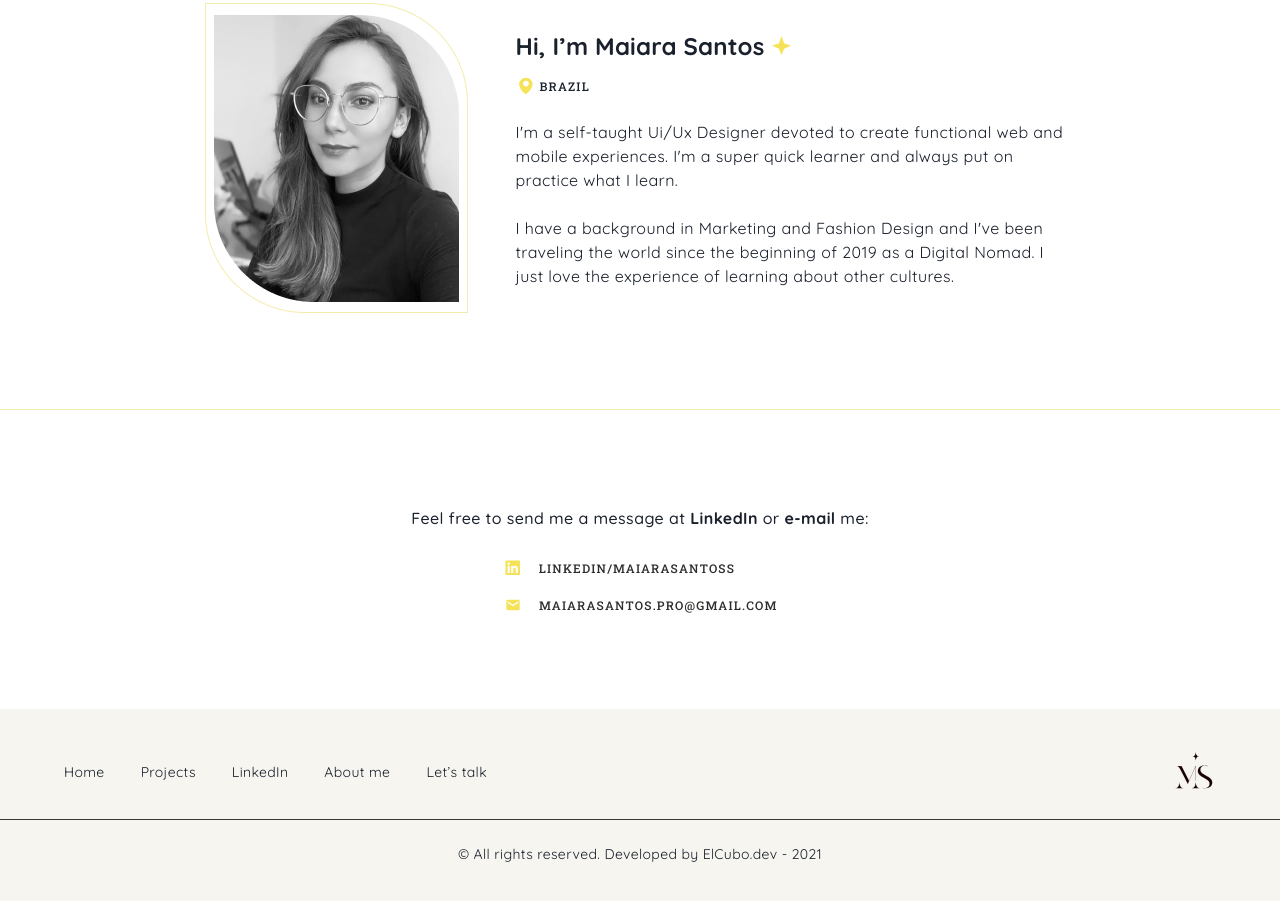
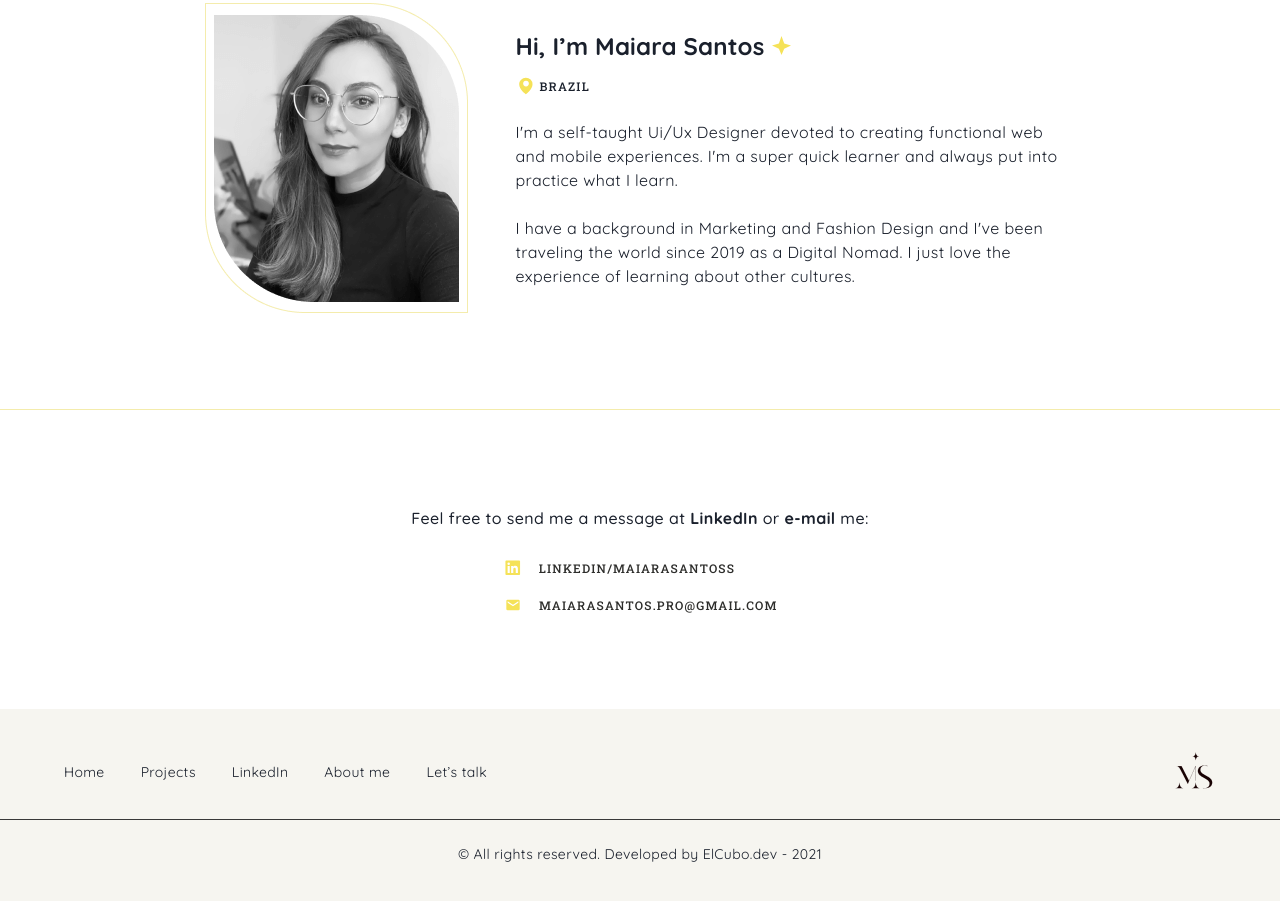
Before and after one commit to henriquealbert/maiara-portfolio, a Next.js app: page / in a window 1280 px wide. Shown: the part 2020-2921 px from the top of the page. Built offline with nearby package versions, Linux system fonts and the light colour scheme.

Commit message:
:bug: Update bio + OG

```diff
--- a/src/modules/components/Bio/index.tsx
+++ b/src/modules/components/Bio/index.tsx
@@ -40,14 +40,10 @@ export const Bio = () => (
         </Heading>
       </Flex>
       <Text maxW="560px" letterSpacing="wide" mt={6}>
-        {`I'm a self-taught Ui/Ux Designer devoted to create functional web and
-      mobile experiences. I'm a super quick learner and always put on practice
-      what I learn.`}
+        {`I'm a self-taught Ui/Ux Designer devoted to creating functional web and mobile experiences. I'm a super quick learner and always put into practice what I learn.`}
         <br />
         <br />
-        {`I have a background in Marketing and Fashion Design and I've been
-        traveling the world since the beginning of 2019 as a Digital Nomad. I
-        just love the experience of learning about other cultures.`}
+        {`I have a background in Marketing and Fashion Design and I've been traveling the world since 2019 as a Digital Nomad. I just love the experience of learning about other cultures.`}
       </Text>
     </Box>
   </Flex>
--- a/src/pages/_document.tsx
+++ b/src/pages/_document.tsx
@@ -46,7 +46,10 @@ export default class MyDocument extends Document {
             property="og:description"
             content="Ui/Ux Designer devoted to creating functional web & mobile experiences focused on daily solutions."
           />
-          <meta property="og:image" content="og.jpg" />
+          <meta
+            property="og:image"
+            content="https://maiara-santos.vercel.app/og.jpg"
+          />
 
           <meta property="twitter:card" content="summary_large_image" />
           <meta
@@ -58,7 +61,10 @@ export default class MyDocument extends Document {
             property="twitter:description"
             content="Ui/Ux Designer devoted to creating functional web & mobile experiences focused on daily solutions."
           />
-          <meta property="twitter:image" content="og.jpg" />
+          <meta
+            property="twitter:image"
+            content="https://maiara-santos.vercel.app/og.jpg"
+          />
         </Head>
         <body>
           <Main />
```
